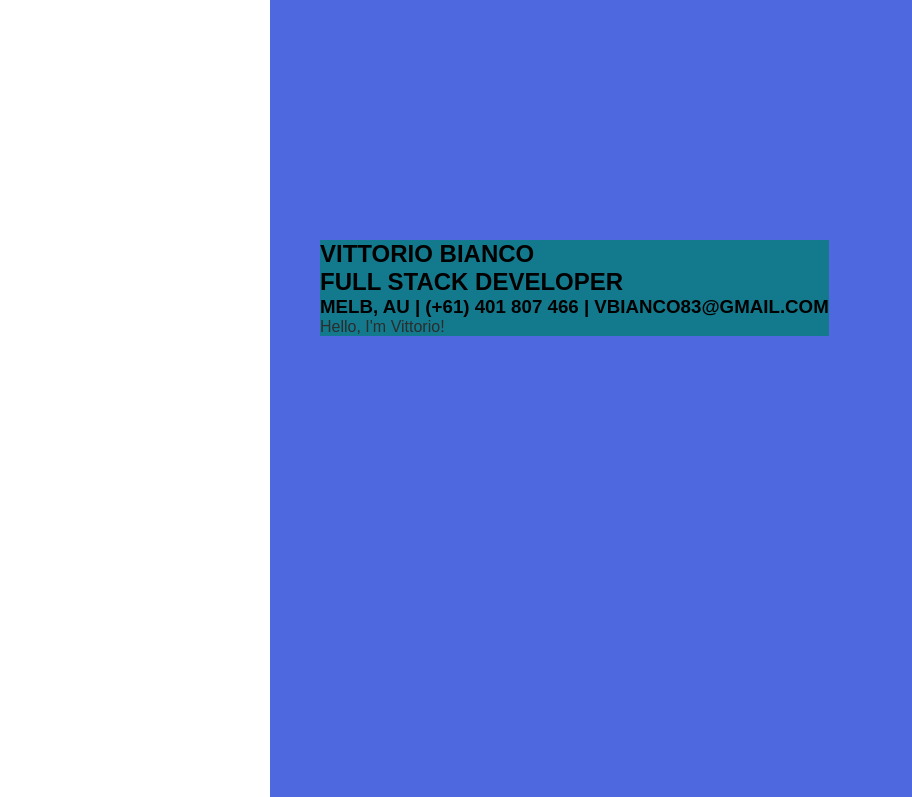
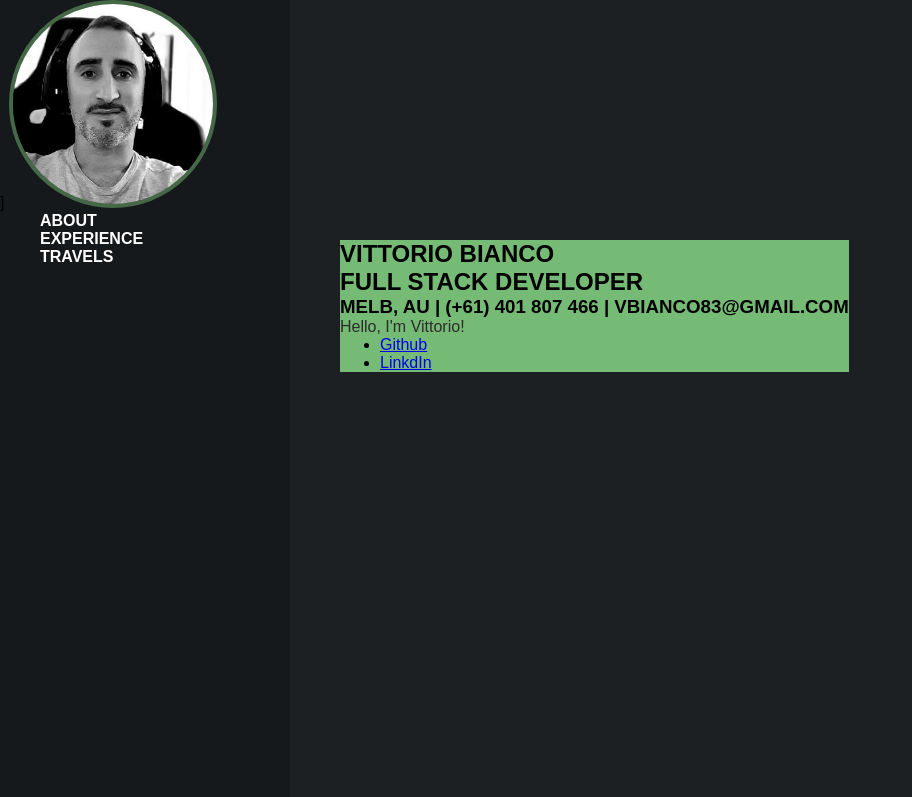
Before and after one commit to VittorioBianco/portfolio, a plain HTML site: page index.html in a window 1280 px wide. Shown: the top 797 px of the page, without its empty margins (0-912 px from the left). Drawn offline with Linux system fonts and the light colour scheme.

Commit message:
Added navbar and profile pictures

```diff
--- a/index.html
+++ b/index.html
@@ -2,21 +2,53 @@
 <html>
     <html lang="en">
     <head>
+        <meta charset="UTF-8">
+        <meta name="description" content="Aspiring Full Stack Developer">
+        <meta name="viewport" content="width=device-width, initial-scale=1.0">
         <title> VITTORIO | FULL STACK DEVELOPER</title>
         <link rel="stylesheet" href="main.css">
     </head>
+    <body>
+        <nav>]
+            <img src="img/vic.jpg" alt="Vic">
+            <ul>
+                <li>
+                    <a href="#about-us">ABOUT</a>
 
-    <body>
-        <section class="about-us">
+                </li>
+                <li>
+                    <a href="#experience">EXPERIENCE</a>
+
+                </li>
+                <li>
+                    <a href="#travels">TRAVELS</a>
+
+                </li>
+            </ul>
+        </nav>
+
+        <section class="about-us" id="about-us">
         <div>
             <H1>VITTORIO BIANCO</H1>
             <H2>FULL STACK DEVELOPER</H2>
             <H3>MELB, AU | (+61) 401 807 466 | VBIANCO83@GMAIL.COM</H3>
             <P>Hello, I'm Vittorio!</P>
+
+            <ul>
+              <li>
+                <a href="https://github.com/vittoriobianco" target="_blank">Github</a>
+                </li>
+                <li>
+                <a href="https://www.linkedin.com/in/vittorio-bianco-073606223/" target="_blank">LinkdIn</a>
+               </li>
+            </ul>
+
+
         </div>
+
     </section>
 
-    <section class="experience">
+    <section class="experience" id="experience">
             <h1>EXPERIENCE</h1>
             <div>
             <H2>STUDENT</H2>
@@ -37,22 +69,23 @@
         </div>
     </section>
 
-    <section>
+    <section id="travels">
         <h1>TRAVELS</h1>
-
+        <div class="travel-entries">
             <div>
                 <h2>Australia | Melbourne</h2>
-            <iframe src="https://www.google.com/maps/embed?pb=!1m18!1m12!1m3!1d402589.8156676968!2d144.7729660253801!3d-37.97169292631773!2m3!1f0!2f0!3f0!3m2!1i1024!2i768!4f13.1!3m3!1m2!1s0x6ad646b5d2ba4df7%3A0x4045675218ccd90!2sMelbourne%20VIC!5e0!3m2!1sen!2sau!4v1634780492976!5m2!1sen!2sau" width="400" height="300" style="border:0;" allowfullscreen="" loading="lazy"></iframe>
+                <iframe src="https://www.google.com/maps/embed?pb=!1m18!1m12!1m3!1d402589.8156676968!2d144.7729660253801!3d-37.97169292631773!2m3!1f0!2f0!3f0!3m2!1i1024!2i768!4f13.1!3m3!1m2!1s0x6ad646b5d2ba4df7%3A0x4045675218ccd90!2sMelbourne%20VIC!5e0!3m2!1sen!2sau!4v1634780492976!5m2!1sen!2sau" width="150" height="300" style="border:0;" allowfullscreen="" loading="lazy"></iframe>
             </div>
 
             <div>
                 <h2>Australia | Also Melbourne</h2>
-        <iframe src="https://www.google.com/maps/embed?pb=!1m18!1m12!1m3!1d402589.8156676968!2d144.7729660253801!3d-37.97169292631773!2m3!1f0!2f0!3f0!3m2!1i1024!2i768!4f13.1!3m3!1m2!1s0x6ad646b5d2ba4df7%3A0x4045675218ccd90!2sMelbourne%20VIC!5e0!3m2!1sen!2sau!4v1634780492976!5m2!1sen!2sau" width="400" height="300" style="border:0;" allowfullscreen="" loading="lazy"></iframe>
+                <iframe src="https://www.google.com/maps/embed?pb=!1m18!1m12!1m3!1d402589.8156676968!2d144.7729660253801!3d-37.97169292631773!2m3!1f0!2f0!3f0!3m2!1i1024!2i768!4f13.1!3m3!1m2!1s0x6ad646b5d2ba4df7%3A0x4045675218ccd90!2sMelbourne%20VIC!5e0!3m2!1sen!2sau!4v1634780492976!5m2!1sen!2sau" width="150" height="300" style="border:0;" allowfullscreen="" loading="lazy"></iframe>
             </div>
 
             <div>
-            <h2>Australia | You Guessed It, Also Melbourne</h2>
-            <iframe src="https://www.google.com/maps/embed?pb=!1m18!1m12!1m3!1d402589.8156676968!2d144.7729660253801!3d-37.97169292631773!2m3!1f0!2f0!3f0!3m2!1i1024!2i768!4f13.1!3m3!1m2!1s0x6ad646b5d2ba4df7%3A0x4045675218ccd90!2sMelbourne%20VIC!5e0!3m2!1sen!2sau!4v1634780492976!5m2!1sen!2sau" width="400" height="300" style="border:0;" allowfullscreen="" loading="lazy"></iframe>
+                <h2>Australia | Melbourne Again</h2>
+                <iframe src="https://www.google.com/maps/embed?pb=!1m18!1m12!1m3!1d402589.8156676968!2d144.7729660253801!3d-37.97169292631773!2m3!1f0!2f0!3f0!3m2!1i1024!2i768!4f13.1!3m3!1m2!1s0x6ad646b5d2ba4df7%3A0x4045675218ccd90!2sMelbourne%20VIC!5e0!3m2!1sen!2sau!4v1634780492976!5m2!1sen!2sau" width="150" height="300" style="border:0;" allowfullscreen="" loading="lazy"></iframe>
+            </div>
         </div>
 
     </section>
--- a/main.css
+++ b/main.css
@@ -8,13 +8,13 @@ h1 {
 .about-us div {
     position: absolute;
     top: 30%;
-    background-color: rgba(8, 126, 126, 0.836);
+    background-color:  #75ba75;
     margin: 0 0 0 50px;
 }
 section {
     min-height: 100vh;
-    background-color: rgb(78, 104, 223);
-    margin-left: 270px;
+    background-color:#1d2022;
+    margin-left: 290px;
 
 }
 p {
@@ -25,3 +25,45 @@ p {
     margin-top: 50px;
 
 }
+
+nav {
+    min-height: 100vh;
+    width: 290px;
+    position: fixed;
+    top: 0;
+    left: 0;
+    background-color: #16191b
+
+}
+
+nav ul {
+    list-style-type: none;
+
+}
+
+nav a {
+    text-decoration: none;
+    font-weight: bold;
+    color: white;
+    }
+
+nav img {
+    height: 200px;
+    width: 200px;
+    border-radius: 50%;
+    border: 4px solid rgba(117,186,117,0.5)
+}
+
+nav a:hover {
+    color: rgba(117,186,117,0.5)
+  }
+
+.travel-entries {
+        display: flex;
+        flex-wrap: wrap;
+        justify-content: space-evenly;
+      }
+
+html {
+          scroll-behavior: smooth;
+      }
```
Also changed, not shown: img/vic.jpg (added). Lines whose indentation alone changed are shown as unchanged.
